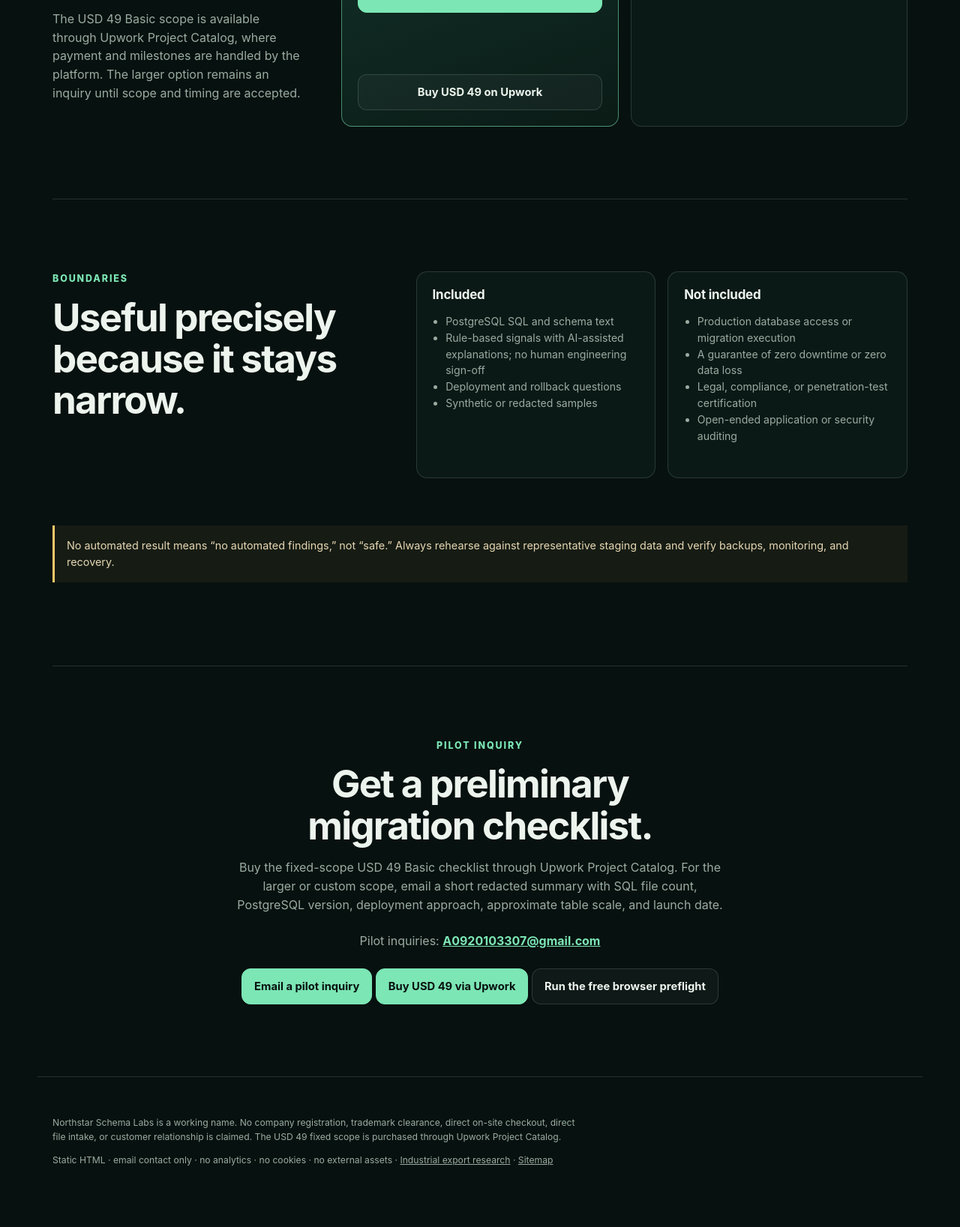
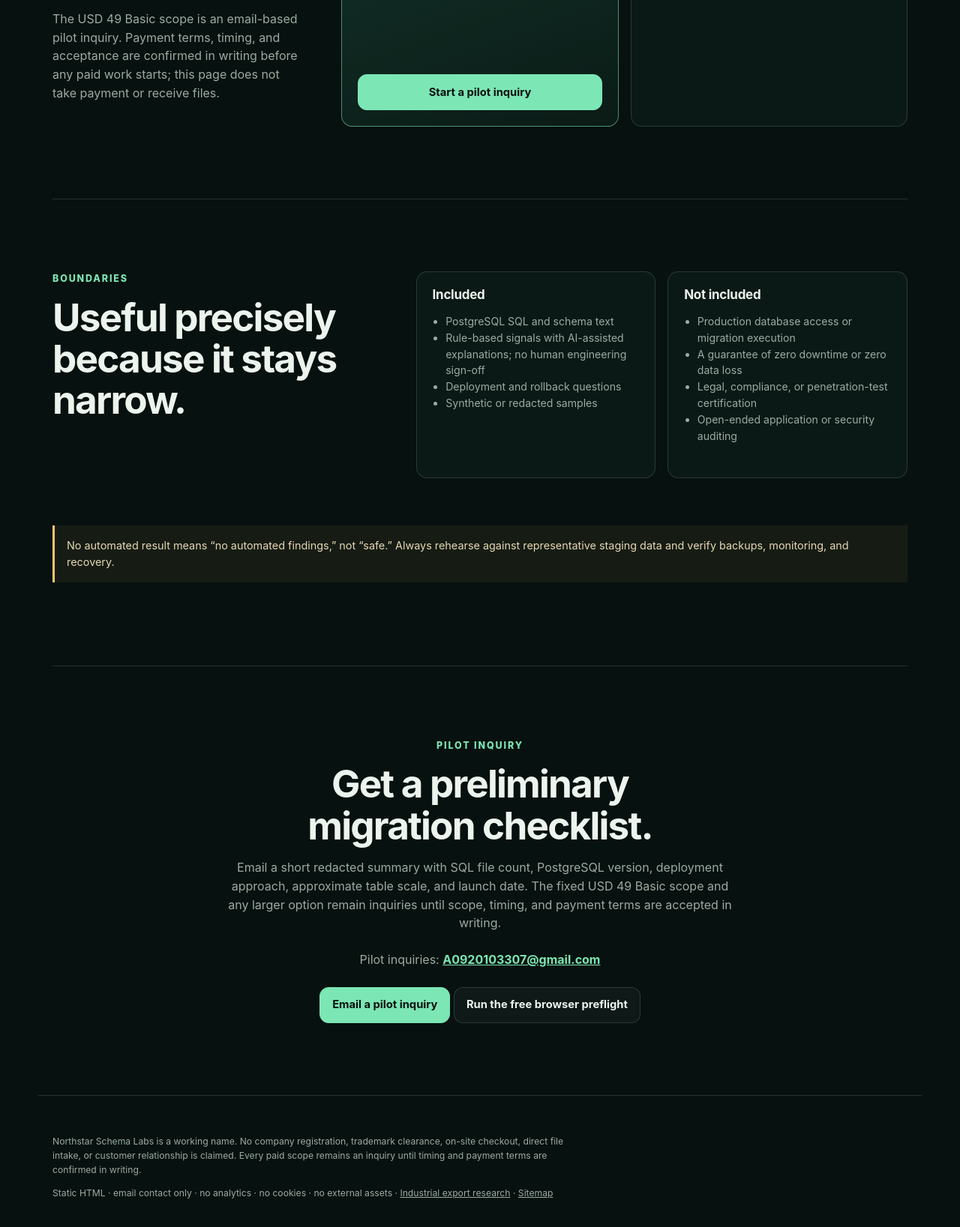
Before and after one commit to a0920103307-droid/northstar-schema-review-site, a plain HTML site: page index.html in a window 1280 px wide. Shown: the part 2761-4398 px from the top of the page at 75% size. Drawn offline with Linux system fonts and the light colour scheme.

Commit message:
Remove Upwork purchase links from public pages

```diff
--- a/index.html
+++ b/index.html
@@ -4,7 +4,7 @@
   <meta charset="utf-8">
   <meta name="viewport" content="width=device-width, initial-scale=1">
   <meta name="color-scheme" content="dark">
-  <meta name="description" content="AI-assisted, file-only PostgreSQL migration checklist for small SaaS teams. Buy the fixed-scope USD 49 pilot through Upwork Project Catalog or request a custom scope.">
+  <meta name="description" content="AI-assisted, file-only PostgreSQL migration checklist for small SaaS teams. Request a fixed-scope pilot by email; no checkout or file upload is enabled.">
   <link rel="canonical" href="https://a0920103307-droid.github.io/northstar-schema-review-site/">
   <title>Northstar Schema Review — PostgreSQL migration preflight</title>
   <link rel="stylesheet" href="styles.css">
@@ -102,7 +102,7 @@
       <div class="pricing-copy">
         <p class="eyebrow">Pilot offer</p>
         <h2>One migration. One clear preliminary checklist.</h2>
-        <p>The USD 49 Basic scope is available through Upwork Project Catalog, where payment and milestones are handled by the platform. The larger option remains an inquiry until scope and timing are accepted.</p>
+        <p>The USD 49 Basic scope is an email-based pilot inquiry. Payment terms, timing, and acceptance are confirmed in writing before any paid work starts; this page does not take payment or receive files.</p>
       </div>
       <div class="price-card featured">
         <div class="price-head"><span>Single migration checklist</span><strong>USD 49</strong></div>
@@ -114,7 +114,6 @@
           <li>File-only delivery</li>
         </ul>
         <a class="button primary" href="mailto:A0920103307@gmail.com?subject=Northstar%20Schema%20Review%20pilot%20inquiry&amp;body=Hi%20Northstar%2C%0A%0AI%27d%20like%20an%20AI-assisted%20preliminary%20migration%20checklist.%0A%0ASQL%20file%20count%3A%0APostgreSQL%20version%3A%0ADeployment%20approach%3A%0AApproximate%20table%20scale%3A%0ALaunch%20date%3A%0A%0AI%20have%20not%20included%20credentials%2C%20customer%20data%2C%20or%20a%20database%20connection.%0A">Start a pilot inquiry</a>
-        <a class="button secondary" href="https://www.upwork.com/services/product/development-it-postgresql-migration-safety-review-with-file-only-preflight-2121960555841830491" target="_blank" rel="noopener">Buy USD 49 on Upwork</a>
       </div>
       <div class="price-card">
         <div class="price-head"><span>Launch-prep checklist</span><strong>USD 149</strong></div>
@@ -159,17 +158,16 @@
     <section id="contact" class="section final-cta">
       <p class="eyebrow">Pilot inquiry</p>
       <h2>Get a preliminary migration checklist.</h2>
-      <p>Buy the fixed-scope USD 49 Basic checklist through Upwork Project Catalog. For the larger or custom scope, email a short redacted summary with SQL file count, PostgreSQL version, deployment approach, approximate table scale, and launch date.</p>
+      <p>Email a short redacted summary with SQL file count, PostgreSQL version, deployment approach, approximate table scale, and launch date. The fixed USD 49 Basic scope and any larger option remain inquiries until scope, timing, and payment terms are accepted in writing.</p>
       <p class="contact-address">Pilot inquiries: <a href="mailto:A0920103307@gmail.com?subject=Northstar%20Schema%20Review%20pilot%20inquiry&amp;body=Hi%20Northstar%2C%0A%0AI%27d%20like%20an%20AI-assisted%20preliminary%20migration%20checklist.%0A%0ASQL%20file%20count%3A%0APostgreSQL%20version%3A%0ADeployment%20approach%3A%0AApproximate%20table%20scale%3A%0ALaunch%20date%3A%0A%0AI%20have%20not%20included%20credentials%2C%20customer%20data%2C%20or%20a%20database%20connection.%0A">A0920103307@gmail.com</a></p>
       <a class="button primary" href="mailto:A0920103307@gmail.com?subject=Northstar%20Schema%20Review%20pilot%20inquiry&amp;body=Hi%20Northstar%2C%0A%0AI%27d%20like%20an%20AI-assisted%20preliminary%20migration%20checklist.%0A%0ASQL%20file%20count%3A%0APostgreSQL%20version%3A%0ADeployment%20approach%3A%0AApproximate%20table%20scale%3A%0ALaunch%20date%3A%0A%0AI%20have%20not%20included%20credentials%2C%20customer%20data%2C%20or%20a%20database%20connection.%0A">Email a pilot inquiry</a>
-      <a class="button primary" href="https://www.upwork.com/services/product/development-it-postgresql-migration-safety-review-with-file-only-preflight-2121960555841830491" target="_blank" rel="noopener">Buy USD 49 via Upwork</a>
       <a class="button secondary" href="preflight.html">Run the free browser preflight</a>
 
     </section>
   </main>
 
   <footer>
-    <p>Northstar Schema Labs is a working name. No company registration, trademark clearance, direct on-site checkout, direct file intake, or customer relationship is claimed. The USD 49 fixed scope is purchased through Upwork Project Catalog.</p>
+    <p>Northstar Schema Labs is a working name. No company registration, trademark clearance, on-site checkout, direct file intake, or customer relationship is claimed. Every paid scope remains an inquiry until timing and payment terms are confirmed in writing.</p>
     <p>Static HTML · email contact only · no analytics · no cookies · no external assets · <a href="export-research/">Industrial export research</a> · <a href="sitemap.xml">Sitemap</a></p>
   </footer>
 </body>
```
Also changed, not shown: 1 other file.
